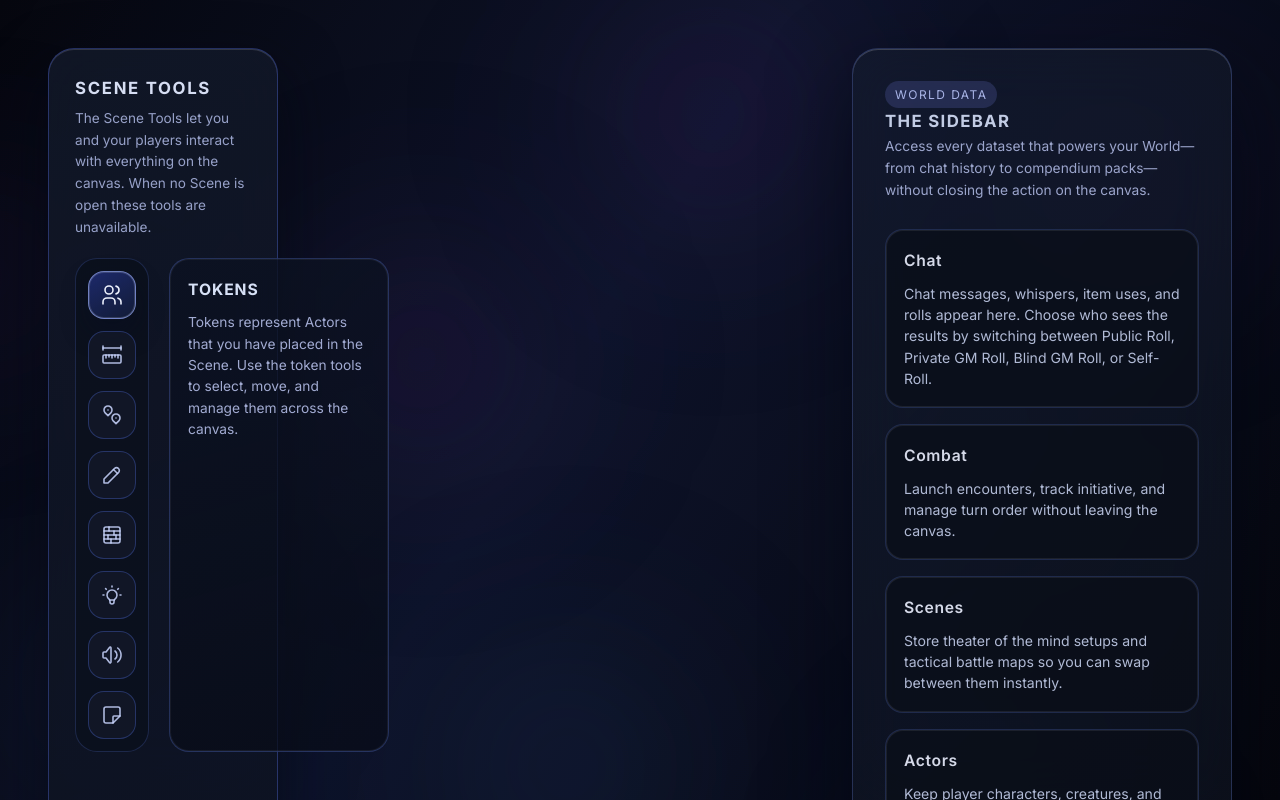
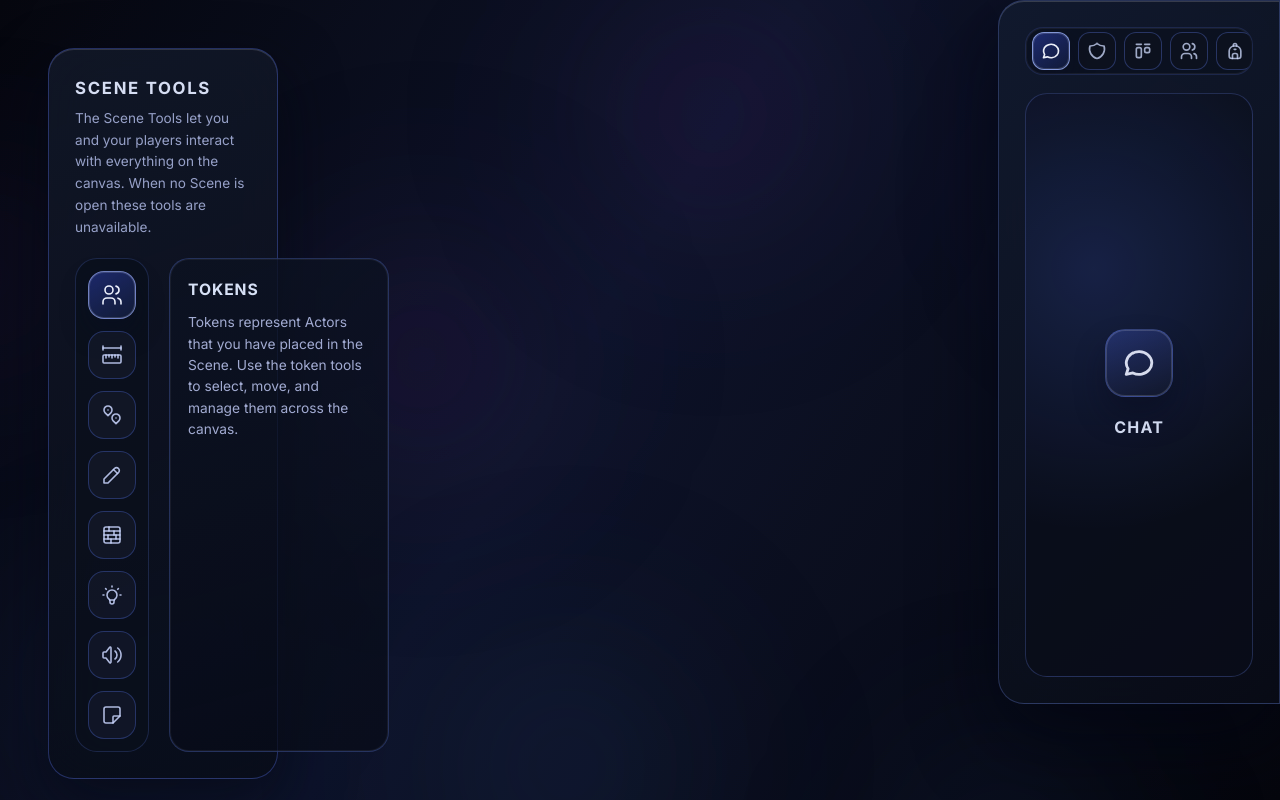
Before and after one commit to Nefrit0n/ShrineVTT, a React (Vite) app: page / in a window 1280 px wide. Built offline with nearby package versions, Linux system fonts and the light colour scheme.

Commit message:
Tighten sidebar tab layout

```diff
--- a/src/components/Sidebar.tsx
+++ b/src/components/Sidebar.tsx
@@ -1,84 +1,79 @@
-import * as ScrollArea from "@radix-ui/react-scroll-area";
+import { useMemo, useState } from "react";
+import {
+  IconArchive,
+  IconBackpack,
+  IconCards,
+  IconDice5,
+  IconLayoutKanban,
+  IconMessageCircle,
+  IconMusic,
+  IconNotebook,
+  IconSettings,
+  IconShield,
+  IconUsers
+} from "@tabler/icons-react";
 
 const SIDEBAR_SECTIONS = [
-  {
-    title: "Chat",
-    description:
-      "Chat messages, whispers, item uses, and rolls appear here. Choose who sees the results by switching between Public Roll, Private GM Roll, Blind GM Roll, or Self-Roll."
-  },
-  {
-    title: "Combat",
-    description: "Launch encounters, track initiative, and manage turn order without leaving the canvas."
-  },
-  {
-    title: "Scenes",
-    description: "Store theater of the mind setups and tactical battle maps so you can swap between them instantly."
-  },
-  {
-    title: "Actors",
-    description: "Keep player characters, creatures, and NPCs organized here for quick access to their sheets."
-  },
-  {
-    title: "Items",
-    description: "Items, spells, character abilities, and more live here—ready for you to drag onto character sheets or the scene."
-  },
-  {
-    title: "Journal Entries",
-    description: "Plan adventures, track progress, and capture notes. Pin important pages into the scene as Notes for easy reference."
-  },
-  {
-    title: "Roll Tables",
-    description: "Build random tables to roll for treasure, encounters, inspiration, or any other surprise you want to spring."
-  },
-  {
-    title: "Cards",
-    description: "Manage decks, stacks, and player hands so card-driven mechanics stay organized."
-  },
-  {
-    title: "Music",
-    description:
-      "Playlists and soundboards are curated here. Each player can independently adjust their own volume from this tab."
-  },
-  {
-    title: "Compendium Packs",
-    description:
-      "Long-term storage for everything in your World (except encounters). Use it as cold storage to help the World load faster."
-  },
-  {
-    title: "Settings",
-    description:
-      "Configure settings and controls, manage modules, edit World details, manage users, launch tours, generate support reports, explore documentation, get invitation links, log out, or return to setup. Some options are GM-only."
-  }
-];
+  { id: "chat", title: "Chat", icon: IconMessageCircle },
+  { id: "combat", title: "Combat", icon: IconShield },
+  { id: "scenes", title: "Scenes", icon: IconLayoutKanban },
+  { id: "actors", title: "Actors", icon: IconUsers },
+  { id: "items", title: "Items", icon: IconBackpack },
+  { id: "journals", title: "Journal Entries", icon: IconNotebook },
+  { id: "tables", title: "Roll Tables", icon: IconDice5 },
+  { id: "cards", title: "Cards", icon: IconCards },
+  { id: "music", title: "Music", icon: IconMusic },
+  { id: "compendium", title: "Compendium Packs", icon: IconArchive },
+  { id: "settings", title: "Settings", icon: IconSettings }
+] as const;
 
 export default function Sidebar() {
+  const [activeTab, setActiveTab] = useState<typeof SIDEBAR_SECTIONS[number]["id"]>(
+    SIDEBAR_SECTIONS[0].id
+  );
+
+  const activeSection = useMemo(
+    () => SIDEBAR_SECTIONS.find((section) => section.id === activeTab) ?? SIDEBAR_SECTIONS[0],
+    [activeTab]
+  );
+  const ActiveIcon = activeSection.icon;
+
   return (
     <aside className="panel floating-sidebar" aria-label="World sidebar">
-      <header>
-        <span className="tag">World Data</span>
-        <h2>The Sidebar</h2>
-        <p>
-          Access every dataset that powers your World—from chat history to compendium packs—without closing the action on the
-          canvas.
-        </p>
-      </header>
+      <nav className="sidebar-tabs" role="tablist" aria-label="World navigation">
+        {SIDEBAR_SECTIONS.map((section) => {
+          const Icon = section.icon;
+          const isActive = section.id === activeTab;
 
-      <ScrollArea.Root className="scroll-area" type="auto">
-        <ScrollArea.Viewport className="scroll-area scroll-area__viewport">
-          <div className="sidebar-section" role="list">
-            {SIDEBAR_SECTIONS.map((section) => (
-              <article className="sidebar-card" key={section.title} role="listitem">
-                <h3>{section.title}</h3>
-                <p>{section.description}</p>
-              </article>
-            ))}
-          </div>
-        </ScrollArea.Viewport>
-        <ScrollArea.Scrollbar className="scrollbar" orientation="vertical">
-          <ScrollArea.Thumb className="scrollbar-thumb" />
-        </ScrollArea.Scrollbar>
-        <ScrollArea.Corner />
-      </ScrollArea.Root>
+          return (
+            <button
+              key={section.id}
+              type="button"
+              role="tab"
+              aria-selected={isActive}
+              id={`sidebar-tab-${section.id}`}
+              aria-controls={`sidebar-tabpanel-${section.id}`}
+              className={`sidebar-tab ${isActive ? "sidebar-tab--active" : ""}`}
+              onClick={() => setActiveTab(section.id)}
+            >
+              <Icon aria-hidden="true" />
+              <span className="scene-tools__sr-only">{section.title}</span>
+            </button>
+          );
+        })}
+      </nav>
+
+      <div
+        id={`sidebar-tabpanel-${activeSection.id}`}
+        role="tabpanel"
+        aria-labelledby={`sidebar-tab-${activeSection.id}`}
+        className="sidebar-focus"
+      >
+        <div className="sidebar-focus__icon" aria-hidden="true">
+          <ActiveIcon />
+        </div>
+        <h3>{activeSection.title}</h3>
+      </div>
     </aside>
   );
 }
--- a/src/styles.css
+++ b/src/styles.css
@@ -47,10 +47,11 @@ a {
 .workspace-overlay {
   position: fixed;
   inset: 0;
+  --workspace-padding: clamp(16px, 4vw, 48px);
   display: flex;
   justify-content: space-between;
   align-items: stretch;
-  padding: clamp(16px, 4vw, 48px);
+  padding: var(--workspace-padding);
   gap: clamp(24px, 5vw, 48px);
   pointer-events: none;
   flex-wrap: wrap;
@@ -191,101 +192,121 @@ a {
   border: 0;
 }
 
+
 .floating-sidebar {
   pointer-events: auto;
-  width: min(380px, 100%);
+  width: clamp(260px, 22vw, 340px);
+  height: 100%;
+  align-self: stretch;
+  margin-top: calc(-1 * var(--workspace-padding));
+  margin-bottom: calc(-1 * var(--workspace-padding));
+  margin-right: calc(-1 * var(--workspace-padding));
   display: flex;
   flex-direction: column;
-  gap: 28px;
-  padding: clamp(22px, 3.2vw, 32px);
-  background: linear-gradient(135deg, rgba(21, 28, 44, 0.65), rgba(9, 13, 21, 0.75));
-  border: 1px solid rgba(120, 150, 255, 0.24);
-  box-shadow: inset 0 1px 0 rgba(255, 255, 255, 0.18), 0 30px 80px rgba(3, 6, 18, 0.65);
+  gap: 18px;
+  padding: clamp(18px, 2.6vw, 26px);
+  background: linear-gradient(140deg, rgba(18, 26, 46, 0.92), rgba(9, 12, 22, 0.88));
+  border: 1px solid rgba(120, 150, 255, 0.26);
+  border-radius: 26px 0 0 26px;
+  box-shadow: inset 0 1px 0 rgba(255, 255, 255, 0.16), 0 30px 80px rgba(3, 6, 18, 0.7);
   color: rgba(235, 240, 255, 0.9);
 }
 
-.floating-sidebar header h2 {
+.sidebar-tabs {
+  display: flex;
+  align-items: center;
+  gap: 8px;
+  padding: 4px 6px;
+  border-radius: 18px;
+  border: 1px solid rgba(92, 120, 230, 0.22);
+  background: rgba(10, 16, 28, 0.65);
+  box-shadow: inset 0 0 0 1px rgba(255, 255, 255, 0.06);
+  overflow-x: auto;
+  scrollbar-width: none;
+}
+
+.sidebar-tabs::-webkit-scrollbar {
+  display: none;
+}
+
+.sidebar-tab {
+  position: relative;
+  display: inline-flex;
+  align-items: center;
+  justify-content: center;
+  flex: 0 0 38px;
+  height: 38px;
+  border-radius: 12px;
+  border: 1px solid rgba(92, 120, 230, 0.35);
+  background: rgba(14, 18, 30, 0.7);
+  color: rgba(208, 220, 255, 0.75);
+  cursor: pointer;
+  transition: border-color 0.2s ease, color 0.2s ease, background 0.2s ease, box-shadow 0.2s ease;
+}
+
+.sidebar-tab svg {
+  width: 20px;
+  height: 20px;
+}
+
+.sidebar-tab:hover,
+.sidebar-tab:focus-visible {
+  border-color: rgba(142, 166, 255, 0.7);
+  color: rgba(236, 242, 255, 0.92);
+  background: rgba(18, 24, 38, 0.9);
+  box-shadow: 0 8px 18px rgba(8, 12, 28, 0.4);
+}
+
+.sidebar-tab:focus-visible {
+  outline: 2px solid rgba(162, 180, 255, 0.8);
+  outline-offset: 2px;
+}
+
+.sidebar-tab--active {
+  border-color: rgba(162, 185, 255, 0.78);
+  background: linear-gradient(145deg, rgba(63, 87, 255, 0.36), rgba(17, 27, 58, 0.92));
+  color: rgba(244, 247, 255, 0.96);
+  box-shadow: inset 0 0 0 1px rgba(255, 255, 255, 0.14), 0 10px 24px rgba(10, 14, 36, 0.45);
+}
+
+.sidebar-focus {
+  flex: 1;
+  display: flex;
+  flex-direction: column;
+  align-items: center;
+  justify-content: center;
+  gap: 18px;
+  padding: clamp(24px, 4vw, 32px);
+  border-radius: 22px;
+  border: 1px solid rgba(112, 141, 255, 0.24);
+  background: radial-gradient(circle at 30% 30%, rgba(82, 120, 255, 0.18), transparent 60%),
+    rgba(10, 14, 26, 0.78);
+  text-align: center;
+}
+
+.sidebar-focus__icon {
+  width: 68px;
+  height: 68px;
+  display: inline-flex;
+  align-items: center;
+  justify-content: center;
+  border-radius: 20px;
+  background: linear-gradient(160deg, rgba(84, 112, 255, 0.26), rgba(18, 24, 44, 0.92));
+  border: 1px solid rgba(116, 142, 255, 0.32);
+  box-shadow: inset 0 0 0 1px rgba(255, 255, 255, 0.15), 0 18px 30px rgba(8, 12, 30, 0.45);
+}
+
+.sidebar-focus__icon svg {
+  width: 34px;
+  height: 34px;
+}
+
+.sidebar-focus h3 {
   margin: 0;
-  font-size: 1.05rem;
+  font-size: 1rem;
   letter-spacing: 0.08em;
   text-transform: uppercase;
-  color: rgba(220, 230, 255, 0.88);
-}
-
-.floating-sidebar header p {
-  margin: 0;
-  font-size: 0.86rem;
-  color: rgba(200, 210, 255, 0.76);
-}
-
-.sidebar-section {
-  display: flex;
-  flex-direction: column;
-  gap: 16px;
-}
-
-.scroll-area {
-  flex: 1;
-  overflow: hidden;
-}
-
-.floating-sidebar .scroll-area[data-radix-scroll-area-viewport] {
-  height: 100%;
-}
-
-.floating-sidebar .sidebar-card {
-  margin: 0;
-}
-
-.sidebar-card {
-  padding: 18px;
-  border-radius: 18px;
-  background: rgba(10, 14, 24, 0.72);
-  border: 1px solid rgba(112, 141, 255, 0.22);
-  box-shadow: inset 0 0 0 1px rgba(255, 255, 255, 0.08);
-  display: flex;
-  flex-direction: column;
-  gap: 10px;
-}
-
-.sidebar-card h3 {
-  margin: 0;
-  font-size: 0.98rem;
-  font-weight: 600;
-  letter-spacing: 0.04em;
-}
-
-.sidebar-card p,
-.sidebar-card li {
-  margin: 0;
-  font-size: 0.88rem;
-  line-height: 1.5;
-  color: rgba(214, 224, 255, 0.82);
-}
-
-.sidebar-card ul {
-  padding-left: 18px;
-  display: flex;
-  flex-direction: column;
-  gap: 8px;
-}
-
-.scrollbar-thumb {
-  background: rgba(129, 140, 248, 0.5);
-  border-radius: 999px;
-}
-
-.tag {
-  display: inline-flex;
-  align-items: center;
-  gap: 6px;
-  padding: 4px 10px;
-  border-radius: 999px;
-  background: rgba(129, 140, 248, 0.18);
-  color: rgba(191, 203, 255, 0.86);
-  font-size: 0.75rem;
-  letter-spacing: 0.12em;
-  text-transform: uppercase;
+  color: rgba(225, 233, 255, 0.92);
 }
 
 @media (max-width: 1180px) {
@@ -324,17 +345,39 @@ a {
   }
 
   .floating-sidebar {
-    max-height: min(70vh, 540px);
+    height: auto;
+    margin-right: 0;
+    margin-top: 0;
+    margin-bottom: 0;
+    border-radius: 26px;
+    padding: 20px;
   }
 }
 
 @media (max-width: 640px) {
   .workspace-overlay {
-    padding: 16px;
+    --workspace-padding: 16px;
+    padding: var(--workspace-padding);
   }
 
   .floating-sidebar {
     border-radius: 20px;
-    gap: 20px;
+    gap: 16px;
+    padding: 18px;
+  }
+
+  .sidebar-tabs {
+    gap: 6px;
+    padding: 4px;
+  }
+
+  .sidebar-tab {
+    flex: 0 0 34px;
+    height: 34px;
+  }
+
+  .sidebar-tab svg {
+    width: 18px;
+    height: 18px;
   }
 }
```
